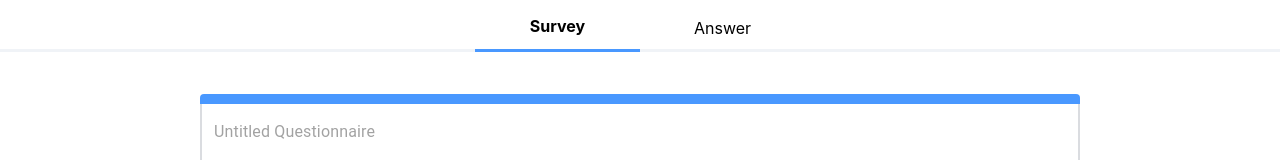
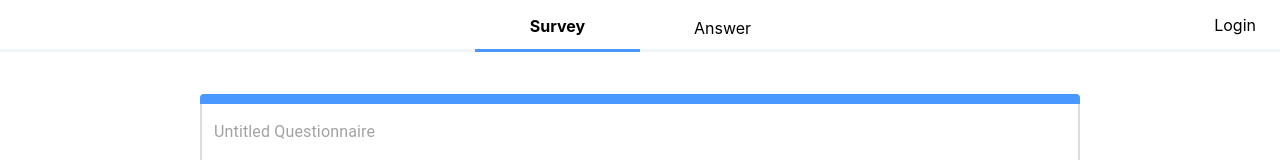
Before and after one commit to seung-ik/raffle-form, a React (Create React App) app: page /survey in a window 1280 px wide. Shown: the top 160 px of the page. Built offline with nearby package versions, Linux system fonts and the light colour scheme; no server answers.

Commit message:
feat: login by firebase

```diff
--- a/package.json
+++ b/package.json
@@ -11,8 +11,9 @@
     "@testing-library/jest-dom": "^5.17.0",
     "@testing-library/react": "^13.4.0",
     "@testing-library/user-event": "^13.5.0",
-    "@types/node": "^20.10.0",
+    "@types/node": "^20.10.2",
     "dayjs": "^1.11.10",
+    "firebase": "^10.7.0",
     "react": "^18.2.0",
     "react-dom": "^18.2.0",
     "react-router-dom": "^6.20.0",
--- a/src/components/Header.tsx
+++ b/src/components/Header.tsx
@@ -1,13 +1,42 @@
+import React, { useState } from 'react';
 import { PRIMARY_COLOR } from '@const/style';
 import styled from '@emotion/styled';
 import { Box, Stack } from '@mui/material';
 import { Paths } from '@pages/Router';
-import React from 'react';
 import { useLocation, useNavigate } from 'react-router-dom';
+import { GoogleAuthProvider, signInWithPopup, signOut } from 'firebase/auth';
+import { auth } from '../firebase';
+import { useRecoilState } from 'recoil';
+import { isLoggedInState } from '@store/userState';
 
 const Header = () => {
   const navigate = useNavigate();
   const { pathname } = useLocation();
+  const [isLoggedIn, setIsLoggedIn] = useRecoilState(isLoggedInState);
+  console.log('auth', auth);
+
+  function handleGoogleLogin() {
+    const provider = new GoogleAuthProvider(); // provider를 구글로 설정
+    signInWithPopup(auth, provider) // popup을 이용한 signup
+      .then((data: any) => {
+        setIsLoggedIn(true); // user data 설정
+        console.log(data); // console로 들어온 데이터 표시
+      })
+      .catch((err) => {
+        console.log(err);
+      });
+  }
+
+  function handleGoogleLogout() {
+    signOut(auth)
+      .then((data) => {
+        console.log(data);
+        setIsLoggedIn(false);
+      })
+      .catch((err) => {
+        console.log(err);
+      });
+  }
 
   return (
     <Stack
@@ -15,6 +44,7 @@ const Header = () => {
       justifyContent={'center'}
       height="52px"
       borderBottom={'3px solid #d5deea5e'}
+      position="relative"
     >
       <Button isActive={pathname === Paths.Survey} onClick={() => navigate(Paths.Survey)}>
         Survey
@@ -22,6 +52,24 @@ const Header = () => {
       <Button isActive={pathname === Paths.Answer} onClick={() => navigate(Paths.Answer)}>
         Answer
       </Button>
+      {isLoggedIn ? (
+        <ProfileWrapper>
+          {auth?.currentUser?.photoURL && (
+            <img
+              src={auth?.currentUser.photoURL}
+              alt=""
+              style={{ borderRadius: '50%', width: '32px', height: '32px' }}
+            />
+          )}
+          <button onClick={handleGoogleLogout}>Logout</button>
+        </ProfileWrapper>
+      ) : (
+        <ProfileWrapper>
+          <button style={{ justifySelf: 'flex-end' }} onClick={handleGoogleLogin}>
+            Login
+          </button>
+        </ProfileWrapper>
+      )}
     </Stack>
   );
 };
@@ -37,3 +85,13 @@ const Button = styled('button')<{ isActive?: boolean }>`
   position: relative;
   top: 3px;
 `;
+
+const ProfileWrapper = styled('div')`
+  position: absolute;
+  right: 0;
+  height: 100%;
+  display: flex;
+  align-items: center;
+  padding: 0 24px;
+  gap: 12px;
+`;
--- /dev/null
+++ b/src/firebase.ts
@@ -0,0 +1,26 @@
+// Import the functions you need from the SDKs you need
+import { initializeApp } from 'firebase/app';
+import { getAuth } from 'firebase/auth';
+import { getFirestore } from 'firebase/firestore';
+
+// TODO: Add SDKs for Firebase products that you want to use
+// https://firebase.google.com/docs/web/setup#available-libraries
+
+// Your web app's Firebase configuration
+// For Firebase JS SDK v7.20.0 and later, measurementId is optional
+const firebaseConfig = {
+  apiKey: process.env.REACT_APP_FIREBASE_API_KEY,
+  authDomain: 'raffle-f7f4d.firebaseapp.com',
+  databaseURL: 'https://raffle-f7f4d-default-rtdb.firebaseio.com/survey',
+  projectId: 'raffle-f7f4d',
+  storageBucket: 'raffle-f7f4d.appspot.com',
+  messagingSenderId: '890667444599',
+  appId: '1:890667444599:web:d9e7a64fadba889133d972',
+  measurementId: 'G-T546J4H778',
+};
+
+// Initialize Firebase
+const app = initializeApp(firebaseConfig);
+const auth = getAuth(app);
+const db = getFirestore(app);
+export { auth, app, db };
--- a/src/index.js
+++ b/src/index.js
@@ -3,14 +3,17 @@ import ReactDOM from 'react-dom/client';
 import './index.css';
 import { BrowserRouter } from 'react-router-dom';
 import App from './App';
+import { RecoilRoot } from 'recoil';
 
 const root = ReactDOM.createRoot(document.getElementById('root'));
 root.render(
   <React.StrictMode>
     <BrowserRouter>
-      <App />
+      <RecoilRoot>
+        <App />
+      </RecoilRoot>
     </BrowserRouter>
-  </React.StrictMode>
+  </React.StrictMode>,
 );
 
 // If you want to start measuring performance in your app, pass a function
--- a/src/store/userState.ts
+++ b/src/store/userState.ts
@@ -1,6 +1,6 @@
 import { atom, selector } from 'recoil';
 
-export const useTxInfoState = atom<any>({
-  key: 'useTxState/useTxInfo',
-  default: null,
+export const isLoggedInState = atom<boolean>({
+  key: 'userState/isLoggedIn',
+  default: false,
 });
--- a/tsconfig.json
+++ b/tsconfig.json
@@ -1,6 +1,7 @@
 {
   "compilerOptions": {
     // "target": "es5",
+    "types": ["firebase", "node"],
     "lib": ["dom", "dom.iterable", "esnext"],
     "allowJs": true,
     "skipLibCheck": true,
```
Also changed, not shown: 1 other file (tests, documents, lock files or other folders).
